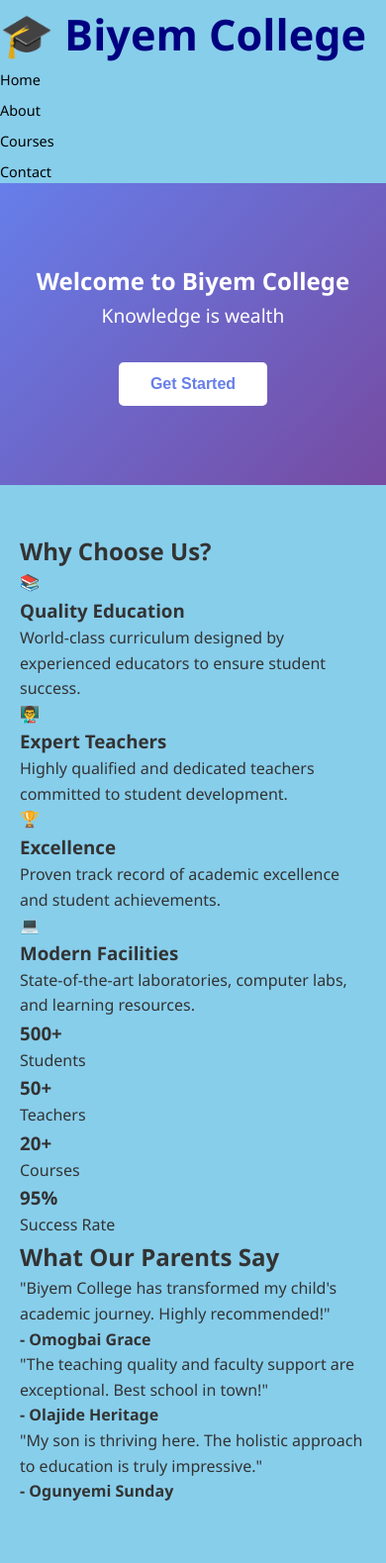
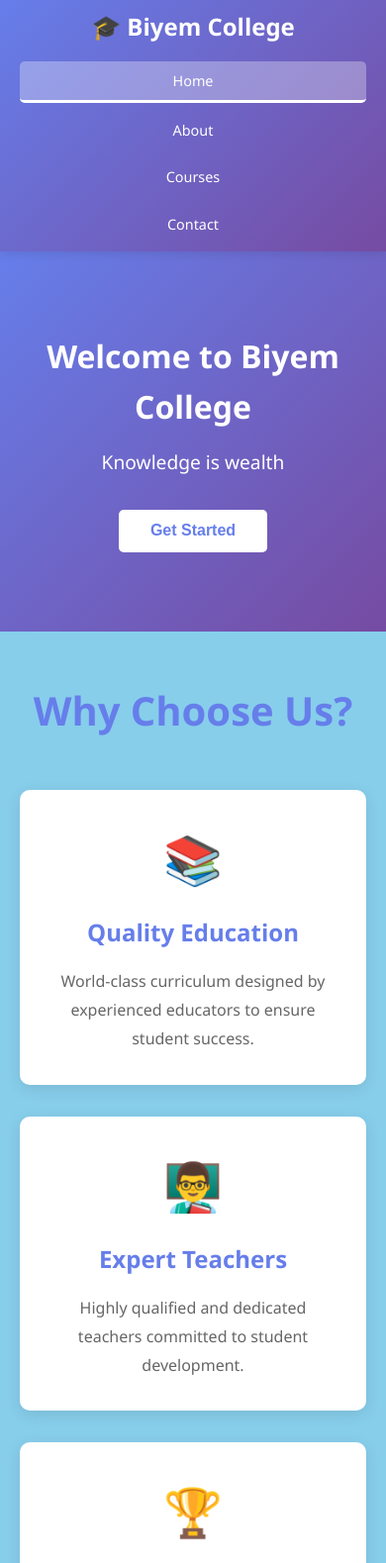
Before and after one commit to omogbaiprecious-456/SCHOOL-WEBSITE, a plain HTML site: page index.html in a window 390 px wide. Shown: the top 1579 px of the page at 99% size. Drawn offline with Linux system fonts and the light colour scheme.

Commit message:
Enhance navigation bar styling with better visuals and mobile responsiveness

```diff
--- a/style.css
+++ b/style.css
@@ -11,7 +11,72 @@ body {
     background-color: #87CEEB;
 }
 
-/* Header & Navigation */
+/* Navigation Bar */
+.navbar {
+    background: linear-gradient(135deg, #667eea 0%, #764ba2 100%);
+    padding: 0.5rem 0;
+    position: sticky;
+    top: 0;
+    z-index: 100;
+    box-shadow: 0 2px 10px rgba(0,0,0,0.1);
+}
+
+.nav-container {
+    max-width: 1200px;
+    margin: 0 auto;
+    padding: 0 20px;
+    display: flex;
+    justify-content: space-between;
+    align-items: center;
+}
+
+.logo {
+    font-size: 1.5rem;
+    font-weight: bold;
+    color: white;
+    text-decoration: none;
+    display: flex;
+    align-items: center;
+}
+
+.logo h1 {
+    margin: 0;
+    font-size: 1.5rem;
+    color: white;
+}
+
+.nav-menu {
+    list-style: none;
+    display: flex;
+    gap: 2rem;
+    align-items: center;
+}
+
+.nav-menu li {
+    position: relative;
+}
+
+.nav-menu a {
+    color: white;
+    text-decoration: none;
+    font-weight: 500;
+    transition: all 0.3s ease;
+    padding: 0.5rem 1rem;
+    border-radius: 5px;
+    display: block;
+}
+
+.nav-menu a:hover {
+    background-color: rgba(255, 255, 255, 0.2);
+    transform: translateY(-2px);
+}
+
+.nav-menu a.active {
+    background-color: rgba(255, 255, 255, 0.3);
+    border-bottom: 3px solid white;
+}
+
+/* Header & Navigation (legacy styles) */
 header {
     background: linear-gradient(135deg, #667eea 0%, #764ba2 100%);
     color: white;
@@ -72,13 +137,13 @@ nav a:hover {
     margin-bottom: 3rem;
 }
 
-.hero h1 {
+.hero-content h2 {
     font-size: 3rem;
     margin-bottom: 1rem;
     animation: slideInDown 0.8s ease;
 }
 
-.hero p {
+.hero-content p {
     font-size: 1.2rem;
     margin-bottom: 2rem;
     animation: slideInUp 0.8s ease;
@@ -122,6 +187,123 @@ nav a:hover {
         opacity: 1;
         transform: translateY(0);
     }
+}
+
+/* Features Section */
+.features {
+    margin-bottom: 4rem;
+}
+
+.features h2 {
+    text-align: center;
+    font-size: 2.5rem;
+    margin-bottom: 3rem;
+    color: #667eea;
+}
+
+.features-grid {
+    display: grid;
+    grid-template-columns: repeat(auto-fit, minmax(250px, 1fr));
+    gap: 2rem;
+    margin-bottom: 3rem;
+}
+
+.feature-card {
+    background: white;
+    border-radius: 10px;
+    padding: 2rem;
+    box-shadow: 0 4px 15px rgba(0,0,0,0.1);
+    transition: transform 0.3s, box-shadow 0.3s;
+    text-align: center;
+}
+
+.feature-card:hover {
+    transform: translateY(-10px);
+    box-shadow: 0 8px 25px rgba(0,0,0,0.15);
+}
+
+.feature-icon {
+    font-size: 3rem;
+    margin-bottom: 1rem;
+}
+
+.feature-card h3 {
+    color: #667eea;
+    margin-bottom: 1rem;
+    font-size: 1.5rem;
+}
+
+.feature-card p {
+    color: #666;
+    line-height: 1.8;
+}
+
+/* Stats Section */
+.stats {
+    background: white;
+    padding: 3rem 0;
+    margin-bottom: 3rem;
+}
+
+.stats .container {
+    display: grid;
+    grid-template-columns: repeat(auto-fit, minmax(200px, 1fr));
+    gap: 2rem;
+}
+
+.stat-item {
+    text-align: center;
+    padding: 2rem;
+}
+
+.stat-item h3 {
+    font-size: 2.5rem;
+    color: #667eea;
+    margin-bottom: 0.5rem;
+}
+
+.stat-item p {
+    color: #666;
+    font-size: 1.1rem;
+}
+
+/* Testimonials Section */
+.testimonials {
+    background: #f9f9f9;
+    padding: 3rem 0;
+    margin-bottom: 3rem;
+}
+
+.testimonials h2 {
+    text-align: center;
+    font-size: 2.5rem;
+    margin-bottom: 3rem;
+    color: #667eea;
+}
+
+.testimonials-grid {
+    display: grid;
+    grid-template-columns: repeat(auto-fit, minmax(300px, 1fr));
+    gap: 2rem;
+}
+
+.testimonial-card {
+    background: white;
+    border-radius: 10px;
+    padding: 2rem;
+    box-shadow: 0 4px 15px rgba(0,0,0,0.1);
+    border-left: 5px solid #667eea;
+}
+
+.testimonial-card p {
+    font-style: italic;
+    color: #666;
+    margin-bottom: 1rem;
+}
+
+.testimonial-card h4 {
+    color: #667eea;
+    font-weight: bold;
 }
 
 /* Cards Section */
@@ -267,6 +449,32 @@ input:focus, select:focus, textarea:focus {
     box-shadow: 0 5px 15px rgba(0,0,0,0.2);
 }
 
+.btn {
+    padding: 0.8rem 2rem;
+    border: none;
+    border-radius: 5px;
+    font-size: 1rem;
+    cursor: pointer;
+    font-weight: bold;
+    transition: transform 0.3s, box-shadow 0.3s;
+}
+
+.btn-primary {
+    background: linear-gradient(135deg, #667eea 0%, #764ba2 100%);
+    color: white;
+}
+
+.btn-secondary {
+    background: white;
+    color: #667eea;
+    border: 2px solid #667eea;
+}
+
+.btn:hover {
+    transform: translateY(-2px);
+    box-shadow: 0 5px 15px rgba(0,0,0,0.2);
+}
+
 /* Stats Section */
 .stats-grid {
     display: grid;
@@ -316,6 +524,31 @@ footer a {
 
 footer a:hover {
     text-decoration: underline;
+}
+
+.footer-content {
+    display: grid;
+    grid-template-columns: repeat(auto-fit, minmax(250px, 1fr));
+    gap: 2rem;
+    margin-bottom: 2rem;
+}
+
+.footer-section h4 {
+    color: white;
+    margin-bottom: 1rem;
+}
+
+.footer-section ul {
+    list-style: none;
+}
+
+.footer-section ul li {
+    margin-bottom: 0.5rem;
+}
+
+.footer-bottom {
+    border-top: 1px solid #555;
+    padding-top: 1rem;
 }
 
 /* Breadcrumb */
@@ -401,14 +634,33 @@ footer a:hover {
     font-size: 0.9rem;
 }
 
+/* Page Title */
+.page-title {
+    background: linear-gradient(135deg, #667eea 0%, #764ba2 100%);
+    color: white;
+    padding: 3rem 0;
+    text-align: center;
+}
+
+.page-title h1 {
+    font-size: 2.5rem;
+    margin-bottom: 0.5rem;
+}
+
+.page-title p {
+    font-size: 1.2rem;
+    opacity: 0.9;
+}
+
 /* Responsive */
 @media (max-width: 768px) {
-    nav ul {
+    .nav-menu {
         gap: 1rem;
         font-size: 0.9rem;
+        flex-wrap: wrap;
     }
 
-    .hero h1 {
+    .hero-content h2 {
         font-size: 2rem;
     }
 
@@ -432,6 +684,26 @@ footer a:hover {
         grid-template-columns: 1fr;
     }
 
+    .nav-container {
+        flex-direction: column;
+        gap: 1rem;
+    }
+
+    .nav-menu {
+        flex-direction: column;
+        gap: 0.5rem;
+        width: 100%;
+    }
+
+    .nav-menu li {
+        width: 100%;
+    }
+
+    .nav-menu a {
+        width: 100%;
+        text-align: center;
+    }
+
     header .container {
         flex-direction: column;
         gap: 1rem;
```
